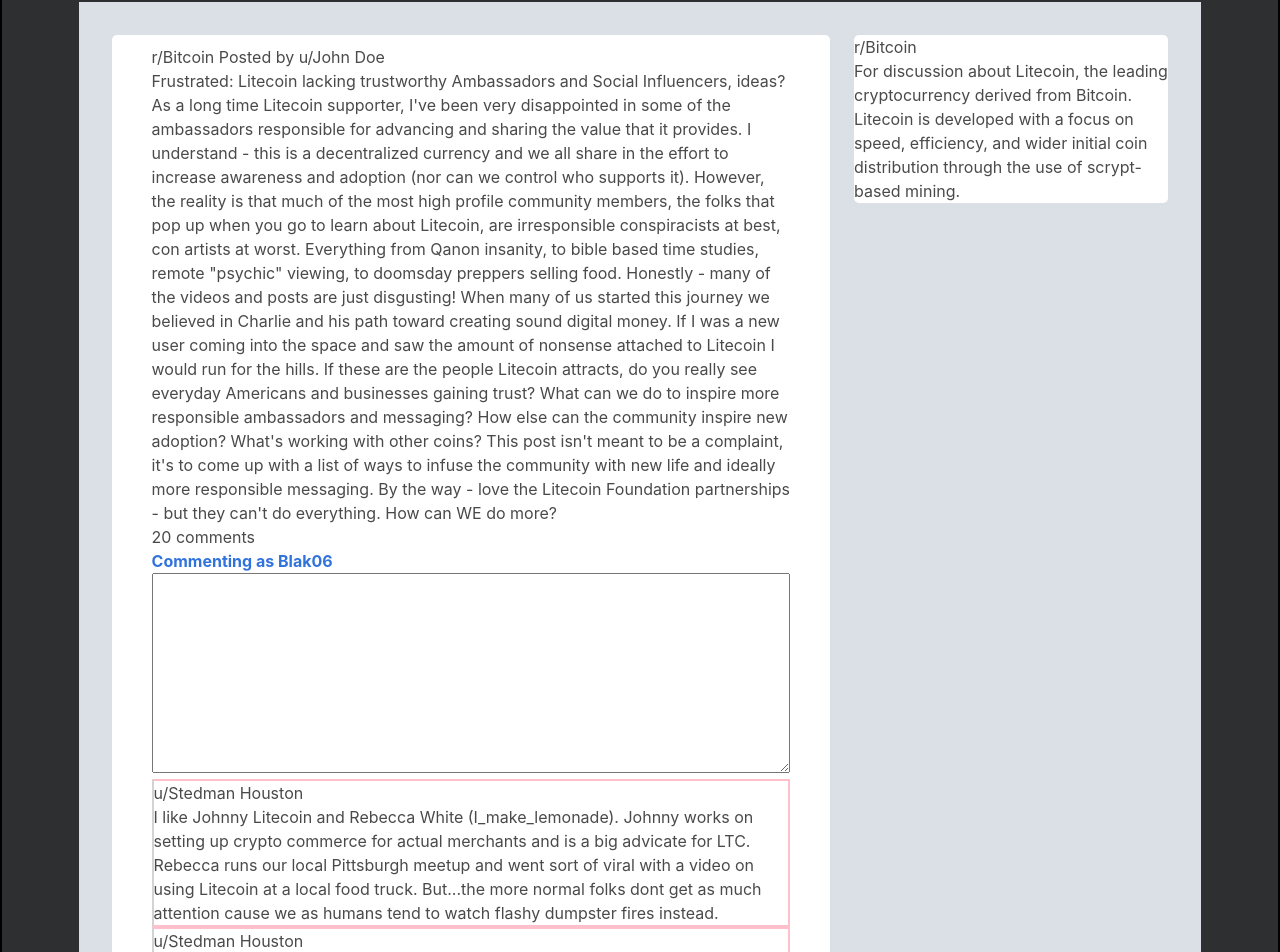
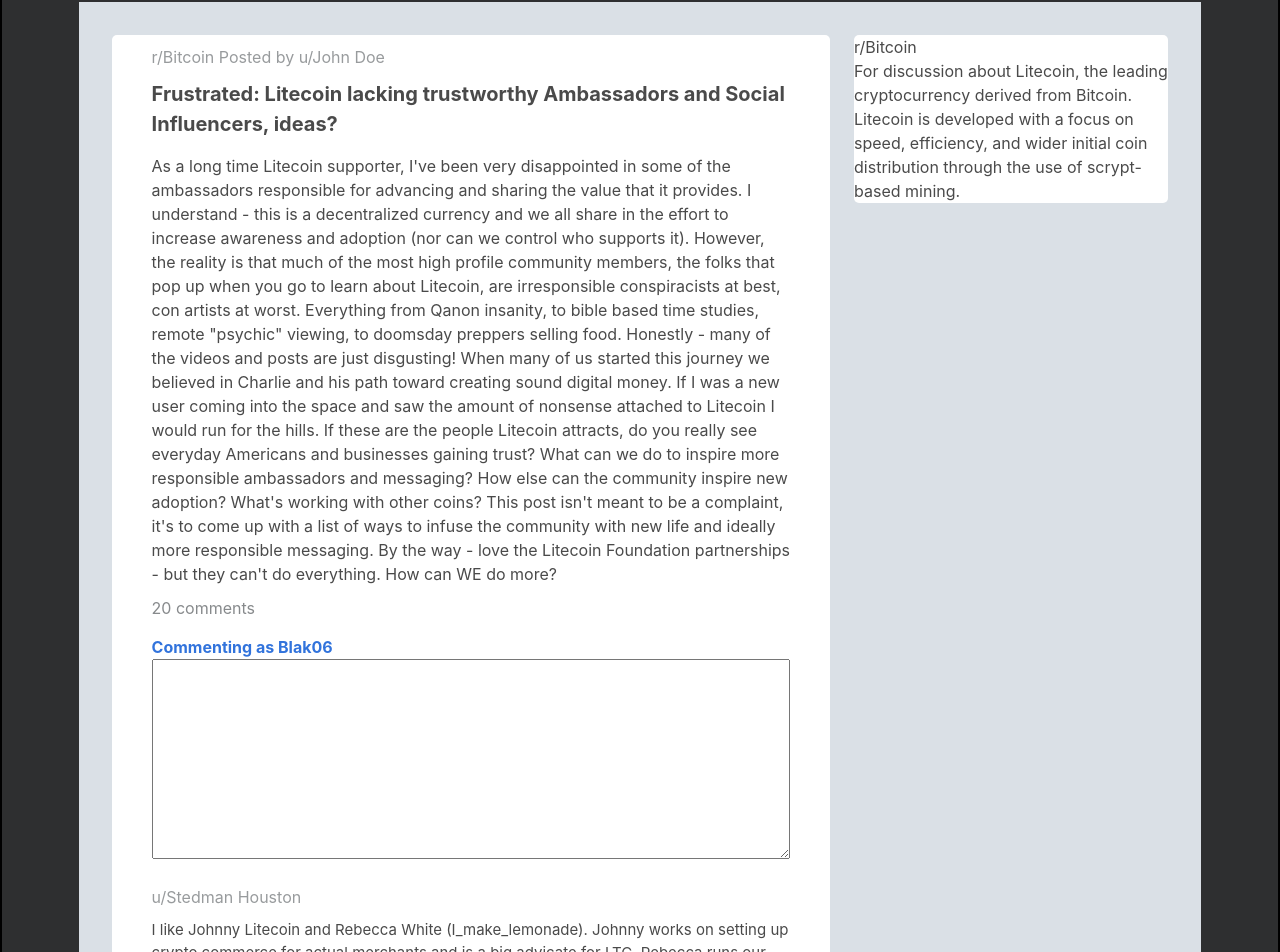
Before and after one commit to StedHouston/Reddit_Clone, a React (Create React App) app in the folder frontend/: page /subreddits/1/post/1 in a window 1280 px wide. Shown: the part 100-1052 px from the top of the page. Built offline with nearby package versions, Linux system fonts and the light colour scheme; no server answers.

Commit message:
css work for post and comment components

```diff
--- a/frontend/src/components/Comment.css
+++ b/frontend/src/components/Comment.css
@@ -1,7 +1,8 @@
 .Comment{
     height: fit-content;
     width: 100%;
-    border: 2px solid pink;
+    /* border: 2px solid pink; */
     background-color: white;
-    border-left: 2px lightgrey solid;
+    /* border-left: 2px lightgrey solid; */
+    margin-bottom: 25px;
 }
--- a/frontend/src/components/Comment.js
+++ b/frontend/src/components/Comment.js
@@ -12,8 +12,8 @@
 
     return (
         <div className="Comment">
-            <div>u/Stedman Houston</div>
-            <div>
+            <div style={{color: 'rgb(152,155,157)', marginBottom: '10px'}}>u/Stedman Houston</div>
+            <div style={{fontSize: '15px'}}>
             I like Johnny Litecoin and Rebecca White
             (I_make_lemonade). Johnny works on setting
             up crypto commerce for actual merchants and
--- a/frontend/src/components/PostPage.js
+++ b/frontend/src/components/PostPage.js
@@ -19,19 +19,19 @@
                 <div className="PostPage__Container">
                     <div className="PostPage__PostandComments">
                         <div className="PostPage__Post">
-                            <div>r/Bitcoin Posted by u/John Doe</div>
-                            <div>Frustrated: Litecoin lacking trustworthy Ambassadors and Social Influencers, ideas?</div>
-                            <div>As a long time Litecoin supporter, I've been very disappointed in some of the ambassadors responsible for advancing and sharing the value that it provides. I understand - this is a decentralized currency and we all share in the effort to increase awareness and adoption (nor can we control who supports it). However, the reality is that much of the most high profile community members, the folks that pop up when you go to learn about Litecoin, are irresponsible conspiracists at best, con artists at worst.
+                            <div style={{color: 'rgb(152,155,157)', marginBottom: '10px'}}>r/Bitcoin Posted by u/John Doe</div>
+                            <div style={{fontSize: '20px', fontWeight: 'bold', marginBottom: '15px'}}>Frustrated: Litecoin lacking trustworthy Ambassadors and Social Influencers, ideas?</div>
+                            <div style={{marginBottom: '10px'}}>As a long time Litecoin supporter, I've been very disappointed in some of the ambassadors responsible for advancing and sharing the value that it provides. I understand - this is a decentralized currency and we all share in the effort to increase awareness and adoption (nor can we control who supports it). However, the reality is that much of the most high profile community members, the folks that pop up when you go to learn about Litecoin, are irresponsible conspiracists at best, con artists at worst.
                                 Everything from Qanon insanity, to bible based time studies, remote "psychic" viewing, to doomsday preppers selling food. Honestly - many of the videos and posts are just disgusting! When many of us started this journey we believed in Charlie and his path toward creating sound digital money. If I was a new user coming into the space and saw the amount of nonsense attached to Litecoin I would run for the hills. If these are the people Litecoin attracts, do you really see everyday Americans and businesses gaining trust?
                                 What can we do to inspire more responsible ambassadors and messaging? How else can the community inspire new adoption? What's working with other coins? This post isn't meant to be a complaint, it's to come up with a list of ways to infuse the community with new life and ideally more responsible messaging. By the way - love the Litecoin Foundation partnerships - but they can't do everything. How can WE do more?
                             </div>
-                            <div>
+                            <div style={{color: 'rgb(135,138,140)', marginBottom: '15px'}}>
                                 20 comments
                             </div>
                             <div style={{color: 'rgb(49,115,220)', fontWeight: 'bold'}}>
                                 Commenting as Blak06
                             </div>
-                            <textarea style={{height: '200px', width:'100%', fontSize: '20px', padding: '15px'}}></textarea>
+                            <textarea style={{height: '200px', width:'100%', fontSize: '20px', marginBottom: '20px', padding: '15px'}}></textarea>
                             <Comment/>
                             <Comment/>
                             <Comment/>
--- a/frontend/src/components/SubredditPage.js
+++ b/frontend/src/components/SubredditPage.js
@@ -18,7 +18,8 @@
 
     useEffect(() => {
         async function fetchData(){
-            let response = await fetch(`http://localhost:8080/subreddits/${id}/withPosts`, {
+            //retreives subreddit information
+            let response = await fetch(`http://localhost:8080/subreddits/${id}`, {
                 method: 'GET',
                 headers: {
                     'Content-Type': 'application/json',
@@ -26,8 +27,10 @@
 
             })
             let results = await response.json()
+            console.log(results)
             setSubreddit(results[0])
 
+            //retreives posts for subreddit
             let response2 = await fetch(`http://localhost:8080/subreddits/${id}/posts`, {
                 method: 'GET',
                 headers: {
@@ -36,6 +39,7 @@
 
             })
             let retreivedPosts = await response2.json()
+            console.log(retreivedPosts)
             setPosts(retreivedPosts)
         }
         fetchData();
```
Also changed, not shown: 1 other file (tests, documents, lock files or other folders).
